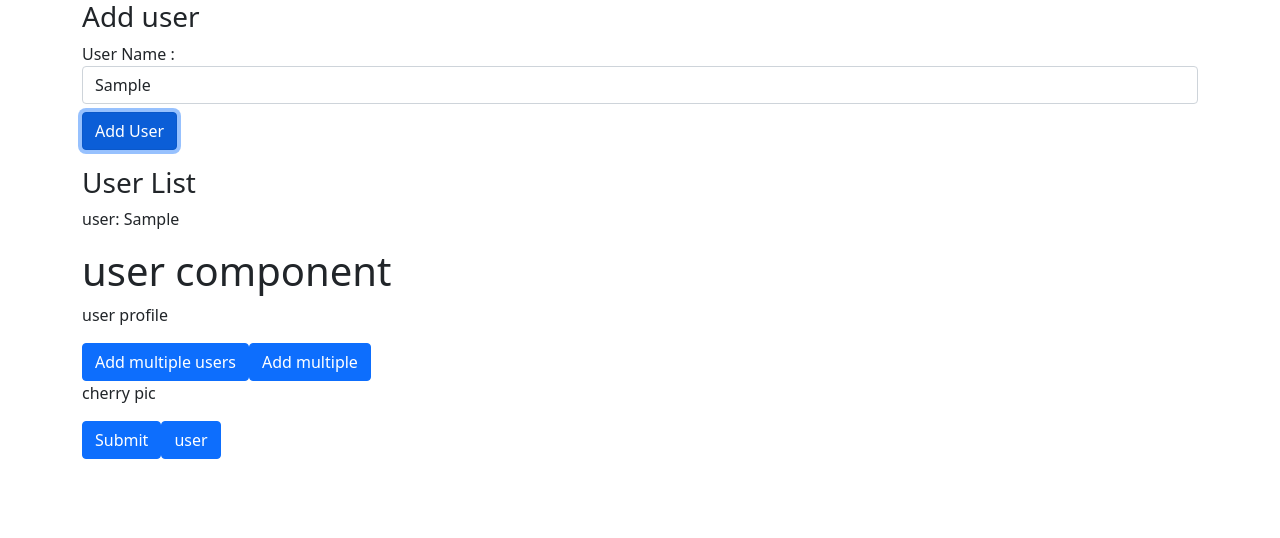
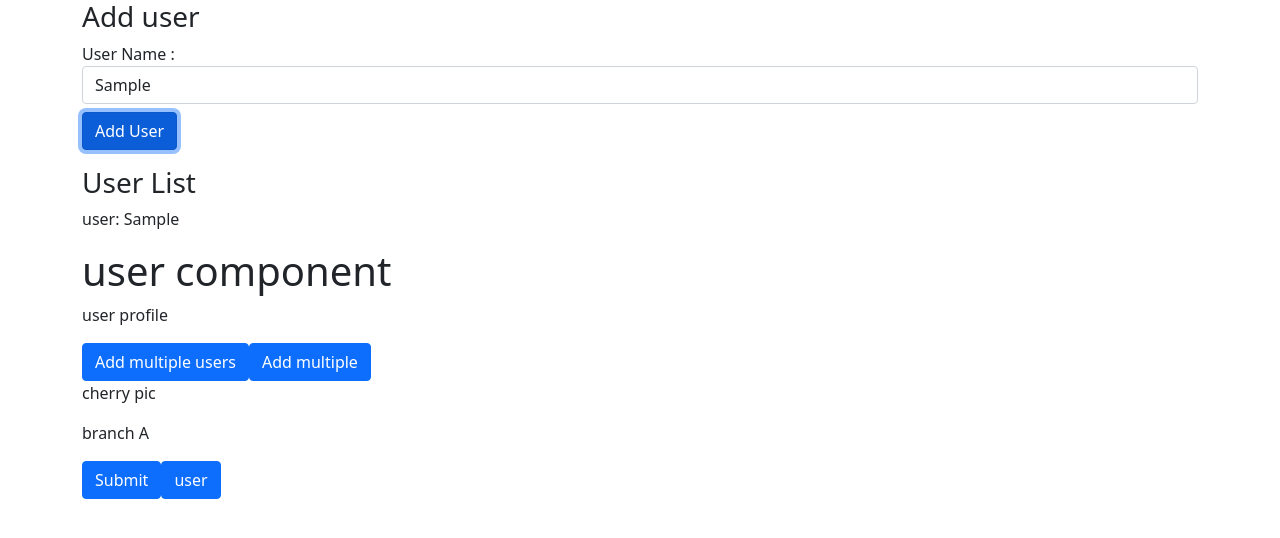
Before and after one commit to semi-jaiswal/Angular_tutorial, an Angular app: page / in a window 1280 px wide. Both pictures are taken after typing "Sample" into the empty fields and a click on the button "Add User". Shown: the top 538 px of the page. Built offline with nearby package versions, Linux system fonts and the light colour scheme.

Commit message:
branch A

```diff
--- a/src/app/user/user.component.html
+++ b/src/app/user/user.component.html
@@ -9,3 +9,4 @@
 <button class="btn btn-primary">Add multiple</button>
 
 <p>cherry pic</p>
+<p>branch A</p>
```
